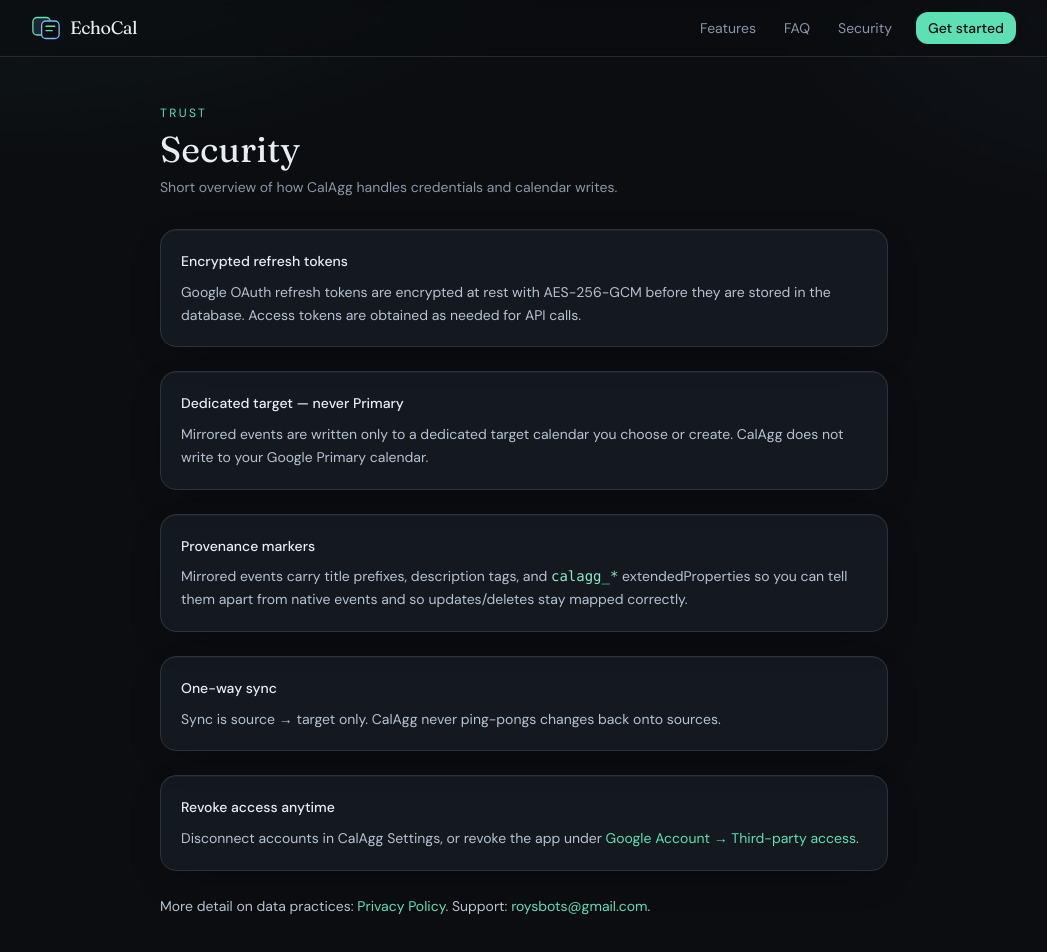
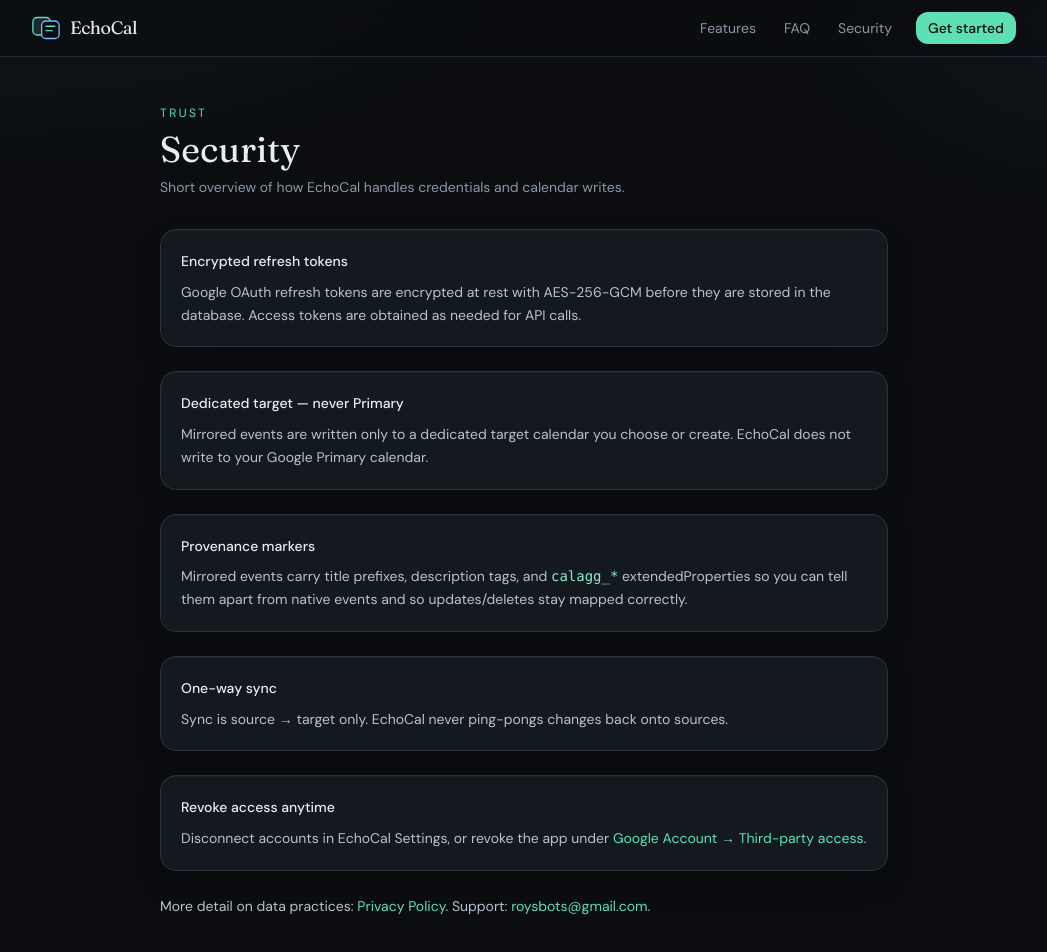
Before and after one commit to RoyGrosz/calagg, a Next.js app: page /security in a window 1280 px wide. Shown: the top 952 px of the page, without its empty margins (116-1163 px from the left). Built offline with nearby package versions, Linux system fonts and the light colour scheme.

Commit message:
Rebrand product name to EchoCal

```diff
--- a/src/app/opengraph-image.tsx
+++ b/src/app/opengraph-image.tsx
@@ -1,6 +1,6 @@
 import { ImageResponse } from "next/og";
 
-export const alt = "CalAgg — See every Google Calendar in one place";
+export const alt = "EchoCal — one-way calendar mirrors";
 export const size = { width: 1200, height: 630 };
 export const contentType = "image/png";
 
@@ -58,12 +58,12 @@
               fontWeight: 700,
             }}
           >
-            C
+            E
           </div>
-          <div style={{ fontSize: 42, fontWeight: 600, letterSpacing: -1 }}>CalAgg</div>
+          <div style={{ fontSize: 42, fontWeight: 600, letterSpacing: -1 }}>EchoCal</div>
         </div>
         <div style={{ fontSize: 58, fontWeight: 600, lineHeight: 1.15, maxWidth: 900, letterSpacing: -1 }}>
-          See every Google Calendar in one place.
+          One-way Google Calendar mirrors, with provenance.
         </div>
         <div style={{ marginTop: 28, fontSize: 26, color: "#8b97a8" }}>
           Open source · MIT · No extension · Sync about every 5 minutes
--- a/src/app/security/page.tsx
+++ b/src/app/security/page.tsx
@@ -5,7 +5,7 @@
 
 export const metadata: Metadata = {
   title: "Security",
-  description: "How CalAgg protects OAuth tokens and calendar data.",
+  description: "How EchoCal protects OAuth tokens and calendar data.",
 };
 
 export default function SecurityPage() {
@@ -16,7 +16,7 @@
         <p className="text-xs uppercase tracking-[0.2em] text-mint-400">Trust</p>
         <h1 className="mt-2 font-display text-4xl text-mist-100">Security</h1>
         <p className="mt-2 text-sm text-mist-500">
-          Short overview of how CalAgg handles credentials and calendar writes.
+          Short overview of how EchoCal handles credentials and calendar writes.
         </p>
 
         <div className="mt-8 space-y-6 text-sm leading-relaxed text-mist-300">
@@ -31,7 +31,7 @@
             <h2 className="font-medium text-mist-100">Dedicated target — never Primary</h2>
             <p className="mt-2">
               Mirrored events are written only to a dedicated target calendar you choose or create.
-              CalAgg does not write to your Google Primary calendar.
+              EchoCal does not write to your Google Primary calendar.
             </p>
           </div>
           <div className="card p-5">
@@ -45,13 +45,13 @@
           <div className="card p-5">
             <h2 className="font-medium text-mist-100">One-way sync</h2>
             <p className="mt-2">
-              Sync is source → target only. CalAgg never ping-pongs changes back onto sources.
+              Sync is source → target only. EchoCal never ping-pongs changes back onto sources.
             </p>
           </div>
           <div className="card p-5">
             <h2 className="font-medium text-mist-100">Revoke access anytime</h2>
             <p className="mt-2">
-              Disconnect accounts in CalAgg Settings, or revoke the app under{" "}
+              Disconnect accounts in EchoCal Settings, or revoke the app under{" "}
               <a
                 className="text-mint-400 hover:underline"
                 href="https://myaccount.google.com/permissions"
```
Also changed, not shown: public/og.svg.
